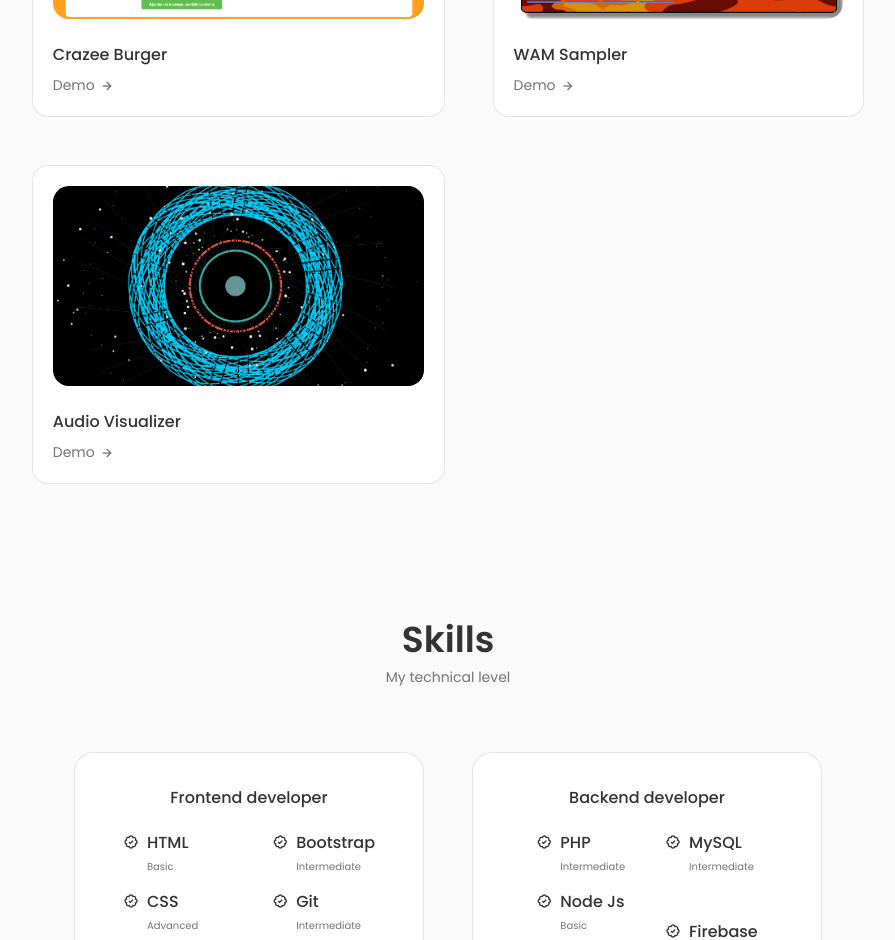
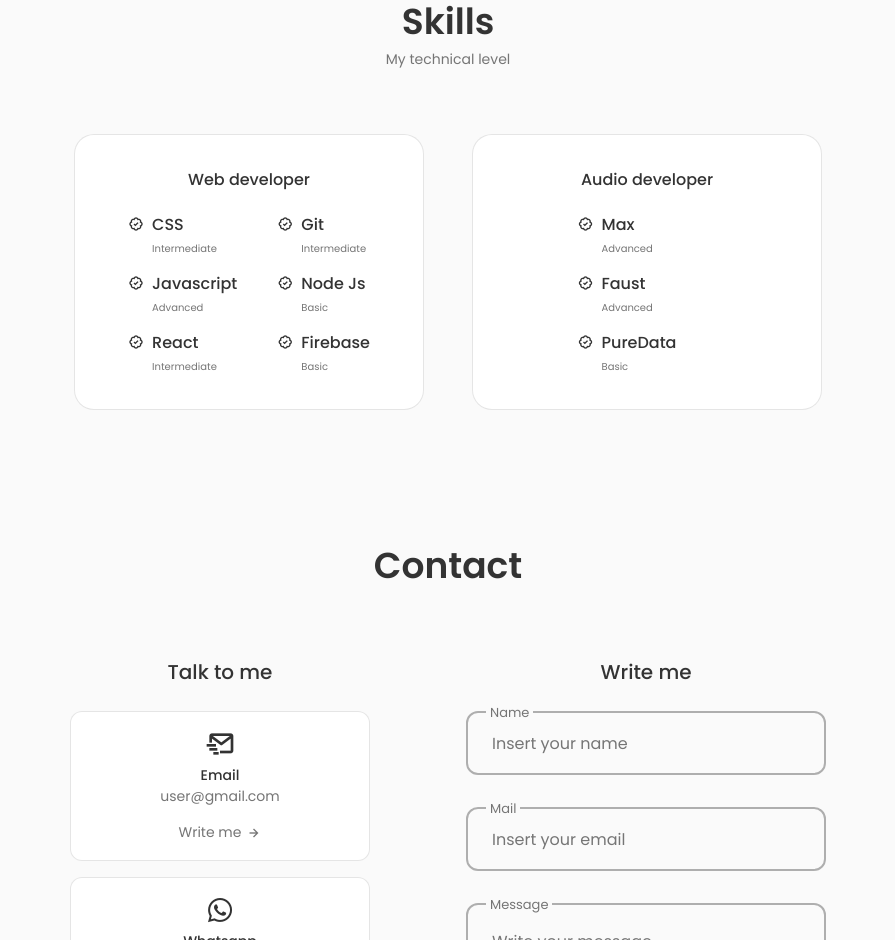
Before and after one commit to quentinplet/react-portfolio-website, a React (Vite) app: page / in a window 1280 px wide. Shown: the part 1860-2800 px from the top of the page, without its empty margins (192-1087 px from the left). Built offline with nearby package versions, Linux system fonts and the light colour scheme.

Commit message:
💄 Update Skills Component

```diff
--- a/src/App.jsx
+++ b/src/App.jsx
@@ -18,7 +18,7 @@ function App() {
       <Header />
       <main className="main">
         <Home />
-        <About />
+        {/* <About /> */}
         <Work />
         <Skills />
         {/* <Qualification /> */}
--- /dev/null
+++ b/src/components/Skills/Audio.jsx
@@ -0,0 +1,37 @@
+import React from "react";
+
+const Audio = () => {
+  return (
+    <div className="skills__content">
+      <h3 className="skills__title">Audio developer</h3>
+      <div className="skills__box">
+        <div className="skills__group">
+          <div className="skills__data">
+            <i className="bx bx-badge-check"></i>
+            <div>
+              <h3 className="skills__name">Max</h3>
+              <span className="skills__level">Advanced</span>
+            </div>
+          </div>
+          <div className="skills__data">
+            <i className="bx bx-badge-check"></i>
+            <div>
+              <h3 className="skills__name">Faust</h3>
+              <span className="skills__level">Advanced</span>
+            </div>
+          </div>
+          <div className="skills__data">
+            <i className="bx bx-badge-check"></i>
+            <div>
+              <h3 className="skills__name">PureData</h3>
+              <span className="skills__level">Basic</span>
+            </div>
+          </div>
+        </div>
+        <div className="skills__group"></div>
+      </div>
+    </div>
+  );
+};
+
+export default Audio;
--- a/src/components/Skills/Frontend.jsx
+++ b/src/components/Skills/Frontend.jsx
@@ -3,44 +3,28 @@ import React from "react";
 const Frontend = () => {
   return (
     <div className="skills__content">
-      <h3 className="skills__title">Frontend developer</h3>
+      <h3 className="skills__title">Web developer</h3>
       <div className="skills__box">
         <div className="skills__group">
-          <div className="skills__data">
+          {/* <div className="skills__data">
             <i className="bx bx-badge-check"></i>
             <div>
               <h3 className="skills__name">HTML</h3>
               <span className="skills__level">Basic</span>
             </div>
-          </div>
+          </div> */}
           <div className="skills__data">
             <i className="bx bx-badge-check"></i>
             <div>
               <h3 className="skills__name">CSS</h3>
-              <span className="skills__level">Advanced</span>
+              <span className="skills__level">Intermediate</span>
             </div>
           </div>
           <div className="skills__data">
             <i className="bx bx-badge-check"></i>
             <div>
               <h3 className="skills__name">Javascript</h3>
-              <span className="skills__level">Intermediate</span>
-            </div>
-          </div>
-        </div>
-        <div className="skills__group">
-          <div className="skills__data">
-            <i className="bx bx-badge-check"></i>
-            <div>
-              <h3 className="skills__name">Bootstrap</h3>
-              <span className="skills__level">Intermediate</span>
-            </div>
-          </div>
-          <div className="skills__data">
-            <i className="bx bx-badge-check"></i>
-            <div>
-              <h3 className="skills__name">Git</h3>
-              <span className="skills__level">Intermediate</span>
+              <span className="skills__level">Advanced</span>
             </div>
           </div>
           <div className="skills__data">
@@ -51,6 +35,37 @@ const Frontend = () => {
             </div>
           </div>
         </div>
+        <div className="skills__group">
+          {/* <div className="skills__data">
+            <i className="bx bx-badge-check"></i>
+            <div>
+              <h3 className="skills__name">Bootstrap</h3>
+              <span className="skills__level">Intermediate</span>
+            </div>
+          </div> */}
+          <div className="skills__data">
+            <i className="bx bx-badge-check"></i>
+            <div>
+              <h3 className="skills__name">Git</h3>
+              <span className="skills__level">Intermediate</span>
+            </div>
+          </div>
+
+          <div className="skills__data">
+            <i className="bx bx-badge-check"></i>
+            <div>
+              <h3 className="skills__name">Node Js</h3>
+              <span className="skills__level">Basic</span>
+            </div>
+          </div>
+          <div className="skills__data">
+            <i className="bx bx-badge-check"></i>
+            <div>
+              <h3 className="skills__name">Firebase</h3>
+              <span className="skills__level">Basic</span>
+            </div>
+          </div>
+        </div>
       </div>
     </div>
   );
--- a/src/components/Skills/Skills.jsx
+++ b/src/components/Skills/Skills.jsx
@@ -2,6 +2,7 @@ import React from "react";
 import styled from "styled-components";
 import Frontend from "./Frontend";
 import Backend from "./Backend";
+import Audio from "./Audio";
 
 const Skills = () => {
   return (
@@ -11,7 +12,8 @@ const Skills = () => {
 
       <div className="skills__container container grid">
         <Frontend />
-        <Backend />
+        {/* <Backend /> */}
+        <Audio />
       </div>
     </SkillsStyled>
   );
```
